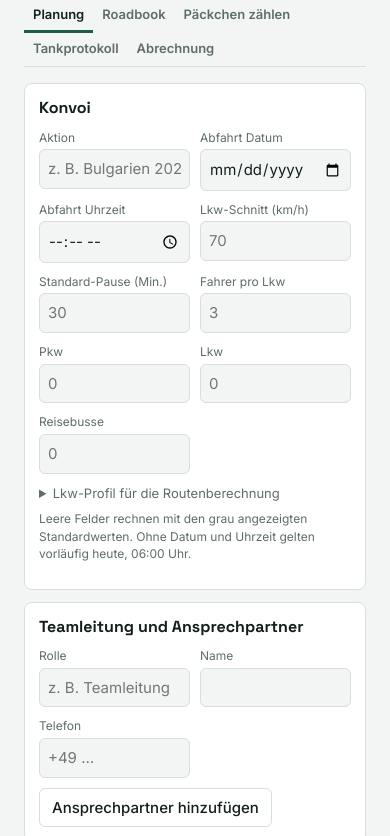
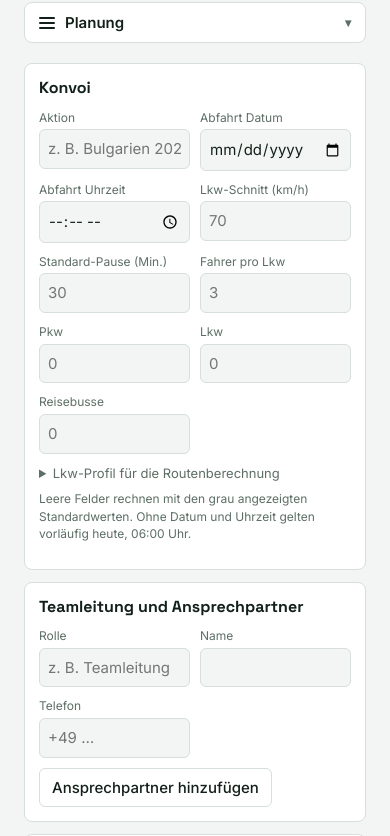
Before and after one commit to bjoevi/wpkroadbook, a plain HTML site: page index.html in a window 390 px wide. Shown: the part 86-922 px from the top of the page. Drawn offline with nearby package versions, Linux system fonts and the light colour scheme; a script that the page names is missing.

Commit message:
Add files via upload

```diff
--- a/index.html
+++ b/index.html
@@ -38,6 +38,15 @@ h3{font:700 14px/1.3 var(--f-head);margin:14px 0 6px}
 .tabs{display:flex;gap:4px;border-bottom:1px solid var(--line);margin-bottom:4px;overflow-x:auto}
 .tab{border:0;background:none;padding:10px 14px;font:600 14px var(--f-body);color:var(--mute);border-bottom:3px solid transparent;cursor:pointer;margin-bottom:-1px;border-radius:0;white-space:nowrap}
 .tab[aria-selected="true"]{color:var(--ink);border-bottom-color:var(--accent)}
+.nav{position:relative;margin:4px 0 8px}
+.navbtn{display:flex;align-items:center;gap:10px;font:600 15px var(--f-body);padding:10px 14px;border:1px solid var(--line);background:var(--surface);border-radius:8px;min-width:220px}
+.navico{display:inline-grid;gap:3px}.navico i{display:block;width:16px;height:2px;background:var(--ink);border-radius:1px}
+.navcaret{margin-left:auto;color:var(--mute);font-size:12px}
+#navlist{position:absolute;top:calc(100% + 6px);left:0;z-index:30;display:flex;flex-direction:column;gap:2px;min-width:280px;max-width:calc(100vw - 32px);background:var(--surface);border:1px solid var(--line);border-radius:10px;padding:6px;box-shadow:0 8px 24px rgba(0,0,0,.14);margin:0;overflow:visible}
+#navlist .tab{display:grid;text-align:left;border:0;border-left:3px solid transparent;border-radius:6px;padding:9px 12px;margin:0;color:var(--ink);white-space:normal}
+#navlist .tab b{font:600 15px var(--f-body)}#navlist .tab small{font-weight:400}
+#navlist .tab:hover{background:var(--soft)}
+#navlist .tab[aria-selected="true"]{background:var(--soft);border-left-color:var(--accent)}
 .panel{background:var(--surface);border:1px solid var(--line);border-radius:8px;padding:14px;margin:12px 0}
 fieldset{border:0;margin:0;padding:0;min-width:0}
 label{display:block;font-size:12px;color:var(--mute);margin-bottom:3px}
@@ -131,8 +140,8 @@ textarea.mono{min-height:80px;font:12px/1.4 ui-monospace,Menlo,monospace}
 .list button{text-align:left}
 @media (max-width:720px){
  h1{font-size:19px}
- .tabs{flex-wrap:wrap;overflow-x:visible;gap:0}
- .tab{padding:8px 9px;font-size:13px}
+ .navbtn{width:100%}
+ #navlist{right:0}
  table.cards{min-width:0!important;width:100%}
  table.cards thead{display:none}
  table.cards,table.cards tbody{display:block}
@@ -177,13 +186,16 @@ textarea.mono{min-height:80px;font:12px/1.4 ui-monospace,Menlo,monospace}
 </section>
 
 <div id="app">
-<div class="tabs" role="tablist">
-<button class="tab" role="tab" id="tab-planung" data-tab="planung" aria-selected="true">Planung</button>
-<button class="tab" role="tab" id="tab-roadbook" data-tab="roadbook" aria-selected="false">Roadbook</button>
-<button class="tab" role="tab" id="tab-paeckchen" data-tab="paeckchen" aria-selected="false">Päckchen zählen</button>
-<button class="tab" role="tab" id="tab-tanken" data-tab="tanken" aria-selected="false">Tankprotokoll</button>
-<button class="tab" role="tab" id="tab-abrechnung" data-tab="abrechnung" aria-selected="false">Abrechnung</button>
+<nav class="nav" aria-label="Bereiche">
+<button type="button" class="navbtn" id="navbtn" aria-haspopup="true" aria-expanded="false" aria-controls="navlist"><span class="navico" aria-hidden="true"><i></i><i></i><i></i></span><span id="navcur">Planung</span><span class="navcaret" aria-hidden="true">▾</span></button>
+<div class="tabs" id="navlist" role="menu" hidden>
+<button class="tab" role="menuitem" id="tab-planung" data-tab="planung" aria-selected="true"><b>Planung</b><small>Strecke, Stopps, Teams, Fahrzeuge</small></button>
+<button class="tab" role="menuitem" id="tab-roadbook" data-tab="roadbook" aria-selected="false"><b>Roadbook</b><small>Zeitplan, Karten, PDF</small></button>
+<button class="tab" role="menuitem" id="tab-paeckchen" data-tab="paeckchen" aria-selected="false"><b>Päckchen zählen</b><small>Ladeliste, Ladeplan, Abgaben</small></button>
+<button class="tab" role="menuitem" id="tab-tanken" data-tab="tanken" aria-selected="false"><b>Tankprotokoll</b><small>Tankeinträge je Fahrzeug</small></button>
+<button class="tab" role="menuitem" id="tab-abrechnung" data-tab="abrechnung" aria-selected="false"><b>Abrechnung</b><small>Auslagenerstattung, PDF, Excel</small></button>
 </div>
+</nav>
 <div id="toasts"></div>
 <p id="rolehint" class="info" hidden>Du hast Lesezugriff. Die Planung ändert die Konvoileitung; Päckchen-Abgaben kannst du erfassen.</p>
 
@@ -1517,9 +1529,15 @@ var TABS=['planung','roadbook','paeckchen','tanken','abrechnung'];
 function setTab(n){
  if(TABS.indexOf(n)<0)n='planung';
  TABS.forEach(function(k){$('v-'+k).hidden=k!==n;$('tab-'+k).setAttribute('aria-selected',k===n?'true':'false');});
+ var tb=$('tab-'+n).querySelector('b');$('navcur').textContent=tb?tb.textContent:n;
  if(n==='paeckchen'){drawAbg();drawLadeplan();}if(n==='tanken')drawTank();if(n==='abrechnung')drawAbr();if(n==='roadbook')renderRoadbook();
 }
-document.querySelector('.tabs').addEventListener('click',function(e){var n=e.target.dataset.tab;if(!n)return;setTab(n);try{location.hash=n;}catch(x){}});
+function navOpen(o){$('navlist').hidden=!o;$('navbtn').setAttribute('aria-expanded',o?'true':'false');if(o){var sel=$('navlist').querySelector('[aria-selected="true"]');if(sel)sel.focus();}}
+$('navbtn').addEventListener('click',function(){navOpen($('navlist').hidden);});
+$('navlist').addEventListener('click',function(e){var b=e.target.closest('[data-tab]');if(!b)return;setTab(b.dataset.tab);navOpen(false);$('navbtn').focus();try{location.hash=b.dataset.tab;}catch(x){}});
+$('navlist').addEventListener('keydown',function(e){var items=[].slice.call($('navlist').querySelectorAll('.tab')),i=items.indexOf(document.activeElement);
+ if(e.key==='ArrowDown'){e.preventDefault();items[(i+1)%items.length].focus();}else if(e.key==='ArrowUp'){e.preventDefault();items[(i-1+items.length)%items.length].focus();}else if(e.key==='Escape'){navOpen(false);$('navbtn').focus();}});
+document.addEventListener('click',function(e){if(!$('navlist').hidden&&!e.target.closest('.nav'))navOpen(false);});
 window.addEventListener('hashchange',function(){if(/access_token|type=/.test(location.hash))return;setTab((location.hash||'').slice(1));});
 
 function initAll(){drawTank();fillFields();drawK();drawInfos();drawTeams();drawStations();renderRoadbook();drawBest();drawAbg();calcPk();drawLadeplan();applyRole();}
```
